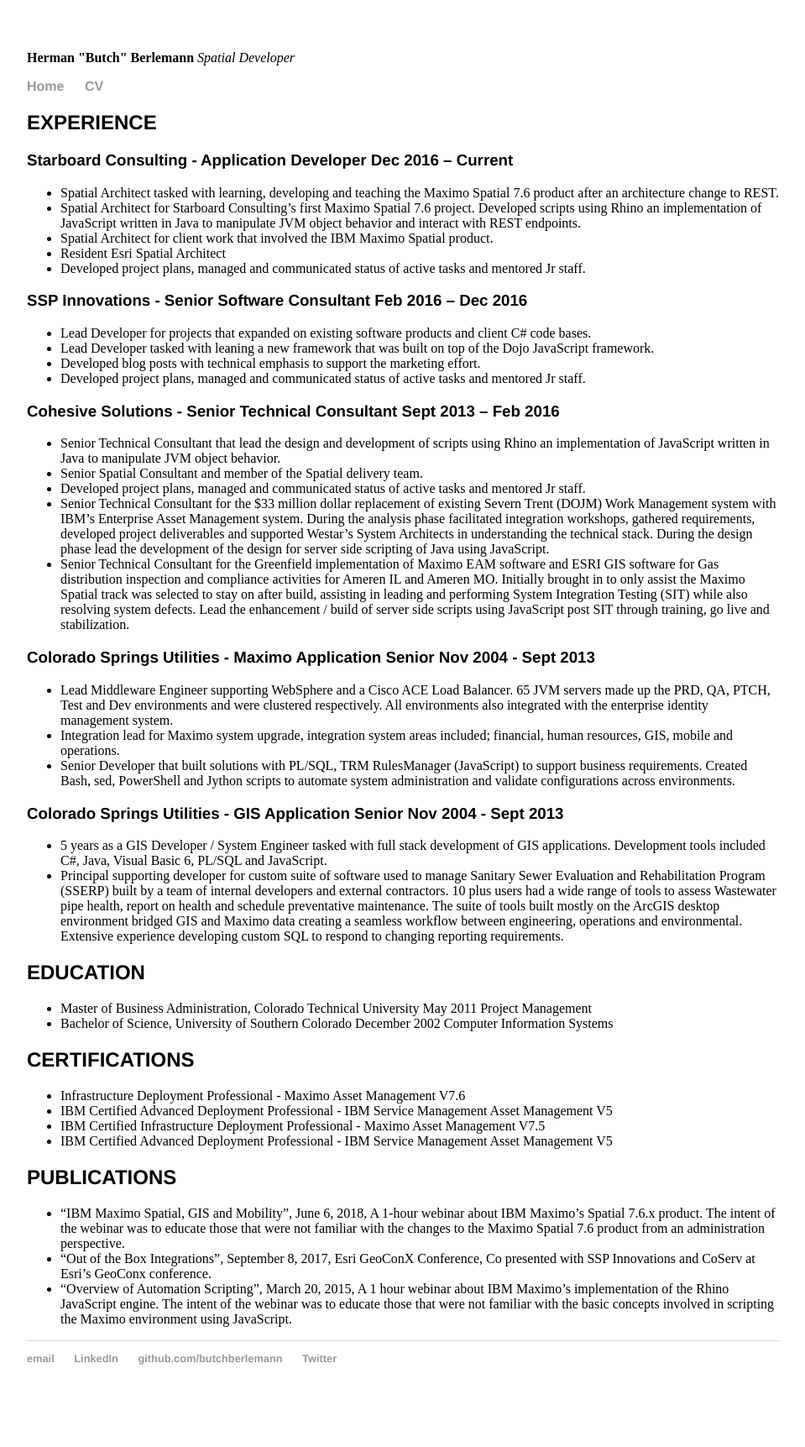
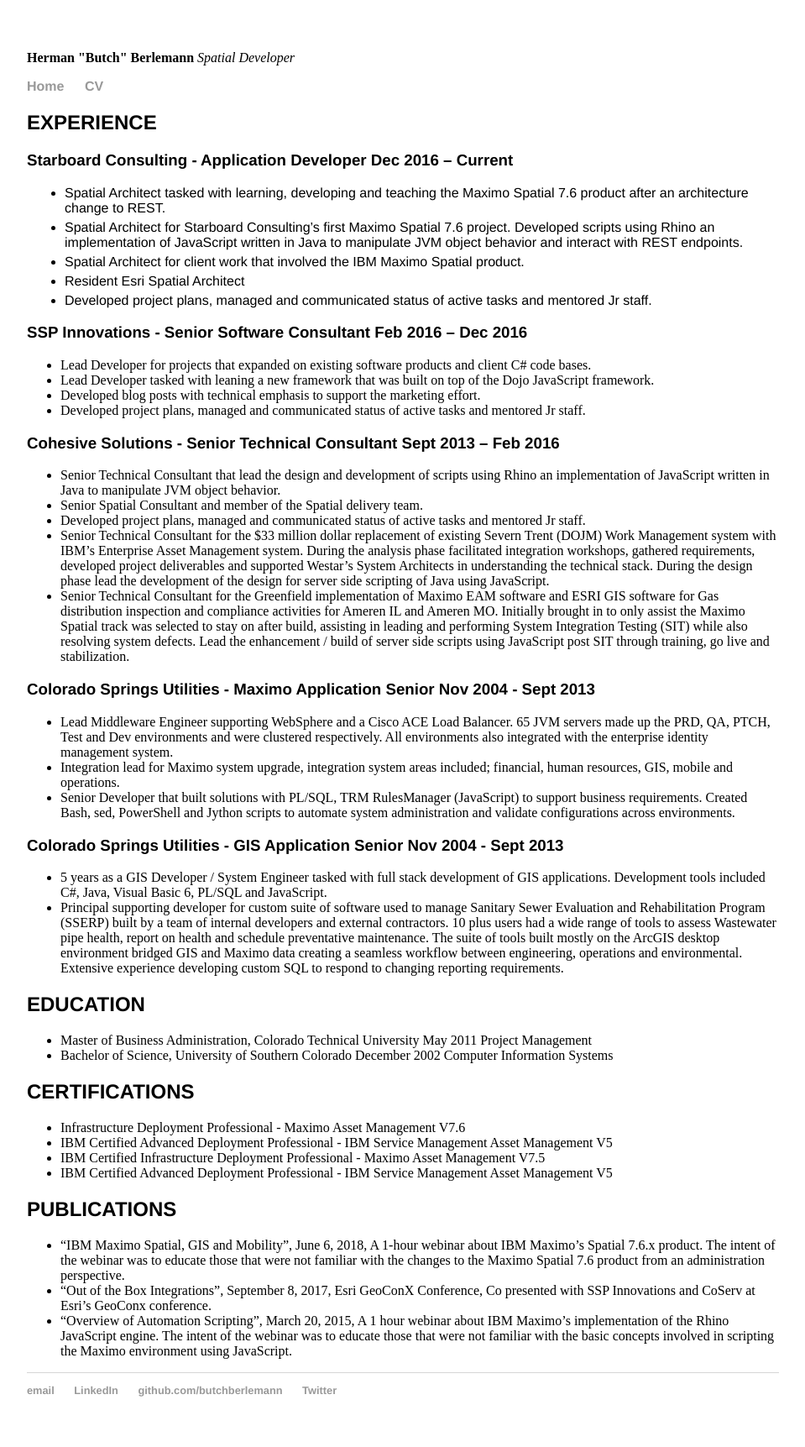
Before and after one commit to butchberlemann/butchberlemann.github.io, a Jekyll site: the page built from cv/cv.html, in a window 1280 px wide. Shown: the whole page at 84% size, without its empty margins (160-1119 px from the left). Built offline with Jekyll 4.4.1, drawn with Linux system fonts in a browser that asks for light colours; before the commit the page ends 1685 px from its top, so only the background shows below that.

Commit message:
Update cv.html

```diff
--- a/cv/cv.html
+++ b/cv/cv.html
@@ -8,11 +8,11 @@
 
 <h3>Starboard Consulting - Application Developer                                                                         Dec 2016 – Current </h3>
 <ul>
- <li> Spatial Architect tasked with learning, developing and teaching the Maximo Spatial 7.6 product after an architecture change to REST. </li>
- <li> Spatial Architect for Starboard Consulting’s first Maximo Spatial 7.6 project. Developed scripts using Rhino an implementation of JavaScript written in Java to manipulate JVM object behavior and interact with REST endpoints.  </li>
- <li> Spatial Architect for client work that involved the IBM Maximo Spatial product. </li>
- <li> Resident Esri Spatial Architect </li>
- <li> Developed project plans, managed and communicated status of active tasks and mentored Jr staff. </li>
+ <li class="detail"> Spatial Architect tasked with learning, developing and teaching the Maximo Spatial 7.6 product after an architecture change to REST. </li>
+ <li class="detail"> Spatial Architect for Starboard Consulting’s first Maximo Spatial 7.6 project. Developed scripts using Rhino an implementation of JavaScript written in Java to manipulate JVM object behavior and interact with REST endpoints.  </li>
+ <li class="detail"> Spatial Architect for client work that involved the IBM Maximo Spatial product. </li>
+ <li class="detail"> Resident Esri Spatial Architect </li>
+ <li class="detail"> Developed project plans, managed and communicated status of active tasks and mentored Jr staff. </li>
 </ul>
 
 <h3>SSP Innovations - Senior Software Consultant					Feb 2016 – Dec 2016 </h3>
```
